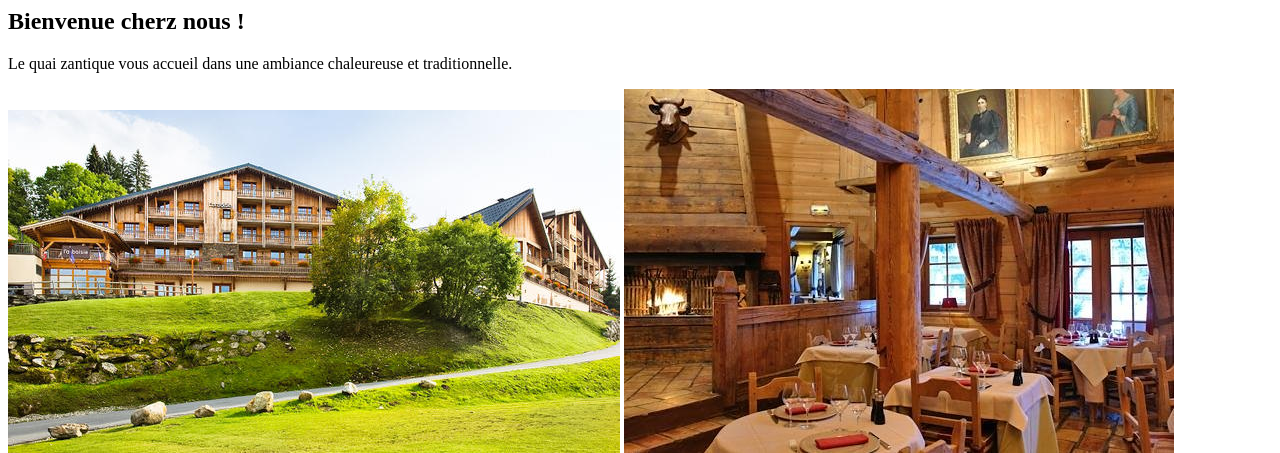
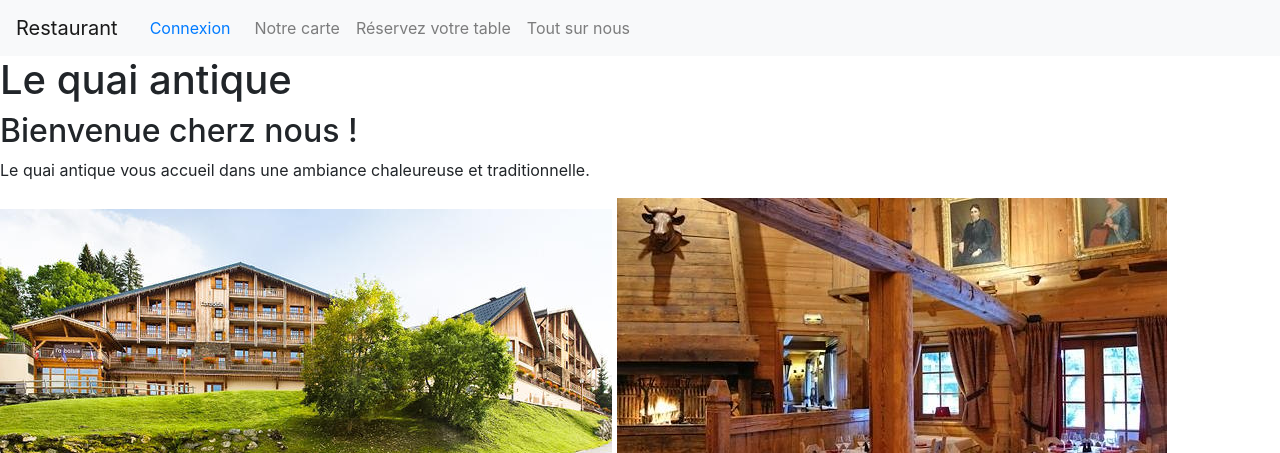
Before and after one commit to julien44830/restaurant, a PHP site: page / in a window 1280 px wide. Shown: the top 453 px of the page. Run offline with PHP 8.4, Linux system fonts and the light colour scheme.

Commit message:
construction de pages

```diff
--- a/index.php
+++ b/index.php
@@ -1,23 +1,23 @@
-<php?
-include 'templates/head.php'
-include 'templates/header.php'
+<?php
+include 'templates/head.php';
+include 'templates/nav.php';
+include 'templates/header.php';
 ?>
 
 <h2>Bienvenue cherz nous !</h2>
 
 
-<p>Le quai zantique vous accueil dans une ambiance chaleureuse et traditionnelle.</p>
+<p>Le quai antique vous accueil dans une ambiance chaleureuse et traditionnelle.</p>
 
-<img src="/assets/img/devanture_612x344.jpg" alt="" name="">
-<img src="/assets/img/le quai antique/img/le_restaurant_traditionnel_550x365.jpg" alt="" name="">
-<img src="/assets/img/le quai antique/img/table_550x413.jpg" alt="" name="">
-<img src="/assets/img/le quai antique/img/table2_550x367.jpg" alt="" name="">
-<img src="/assets/img/le quai antique/img/fondue_640x640.jpg" alt="" name="">
-<img src="/assets/img/le quai antique/img/raclette_formaggio_1024x682.jpg" alt="" name="">
-<img src="/assets/img/le quai antique/img/tartiflette_1024x772.jpg" alt="" name="">
-<img src="/assets/img/le quai antique/img/restauration_100x785.jpg" alt="" name="">
+<img src="assets/img/devanture_612x344.jpg" alt="" name="">
+<img src="assets/img/le_restaurant_traditionnel_550x365.jpg" alt="" name="">
+<img src="assets/img/table_550x413.jpg" alt="" name="">
+<img src="assets/img/table2_550x367.jpg" alt="" name="">
+<img src="assets/img/fondue_640x640.jpg" alt="" name="">
+<img src="assets/img/raclette_formaggio_1024x682.jpg" alt="" name="">
+<img src="assets/img/tartiflette_1024x772.jpg" alt="" name="">
+<img src="assets/img/restauration_100x785.jpg" alt="" name="">
 
-<php?
+<?php
 include 'templates/footer.php'
-
 ?>
--- a/templates/head.php
+++ b/templates/head.php
@@ -5,7 +5,7 @@
     <meta http-equiv="X-UA-Compatible" content="IE=edge">
     <meta name="viewport" content="width=device-width, initial-scale=1.0">
     <title>le quai antique</title>
-    <link rel="shortcut icon" href="../../../../le quai antique/img/icon.png" type="image/x-icn">
+    <link rel="shortcut icon" href="assets/img/icon.png" type="image/x-icon">
     <link rel="stylesheet" href="https://maxcdn.bootstrapcdn.com/bootstrap/4.5.2/css/bootstrap.min.css">    <link rel="stylesheet" href="style.css">
 </head>
 <body>
--- a/templates/nav.php
+++ b/templates/nav.php
@@ -1,17 +1,22 @@
-<nav>
-
-    <ul>
-        <li><a class="" name="" href="#">Connexion</a></li>
-        <li>
-            <nav>
-                <ul>
-                    <li class="" name=""><a href="#">restaurant</a></li>
-                    <li class="" name=""><a href="#">notre carte</a></li>
-                    <li class="" name=""><a href="#">réservez votre table</a></li>
-                    <li class="" name=""><a href="#">nous contacter</a></li>
-                </ul>
-            </nav>
-        </li>
-    </ul>
-
+<nav class="navbar navbar-expand-lg navbar-light bg-light">
+    <a class="navbar-brand" href="index.php">Restaurant</a>
+    <div class="d-flex ml-auto">
+        <a class="nav-link" href="#" id="connexion">Connexion</a>
+    </div>
+    <button class="navbar-toggler" type="button" data-toggle="collapse" data-target="#navbarNav" aria-controls="navbarNav" aria-expanded="false" aria-label="Toggle navigation">
+        <span class="navbar-toggler-icon"></span>
+    </button>
+    <div class="collapse navbar-collapse" id="navbarNav">
+        <ul class="navbar-nav">
+            <li class="nav-item">
+                <a class="nav-link" href="#">Notre carte</a>
+            </li>
+            <li class="nav-item">
+                <a class="nav-link" href="#">Réservez votre table</a>
+            </li>
+            <li class="nav-item">
+                <a class="nav-link" href="tou_sur_nous.php">Tout sur nous</a>
+            </li>
+        </ul>
+    </div>
 </nav>
```
Also changed, not shown: tou_sur_nous.php (added, +27 -0 lines).
